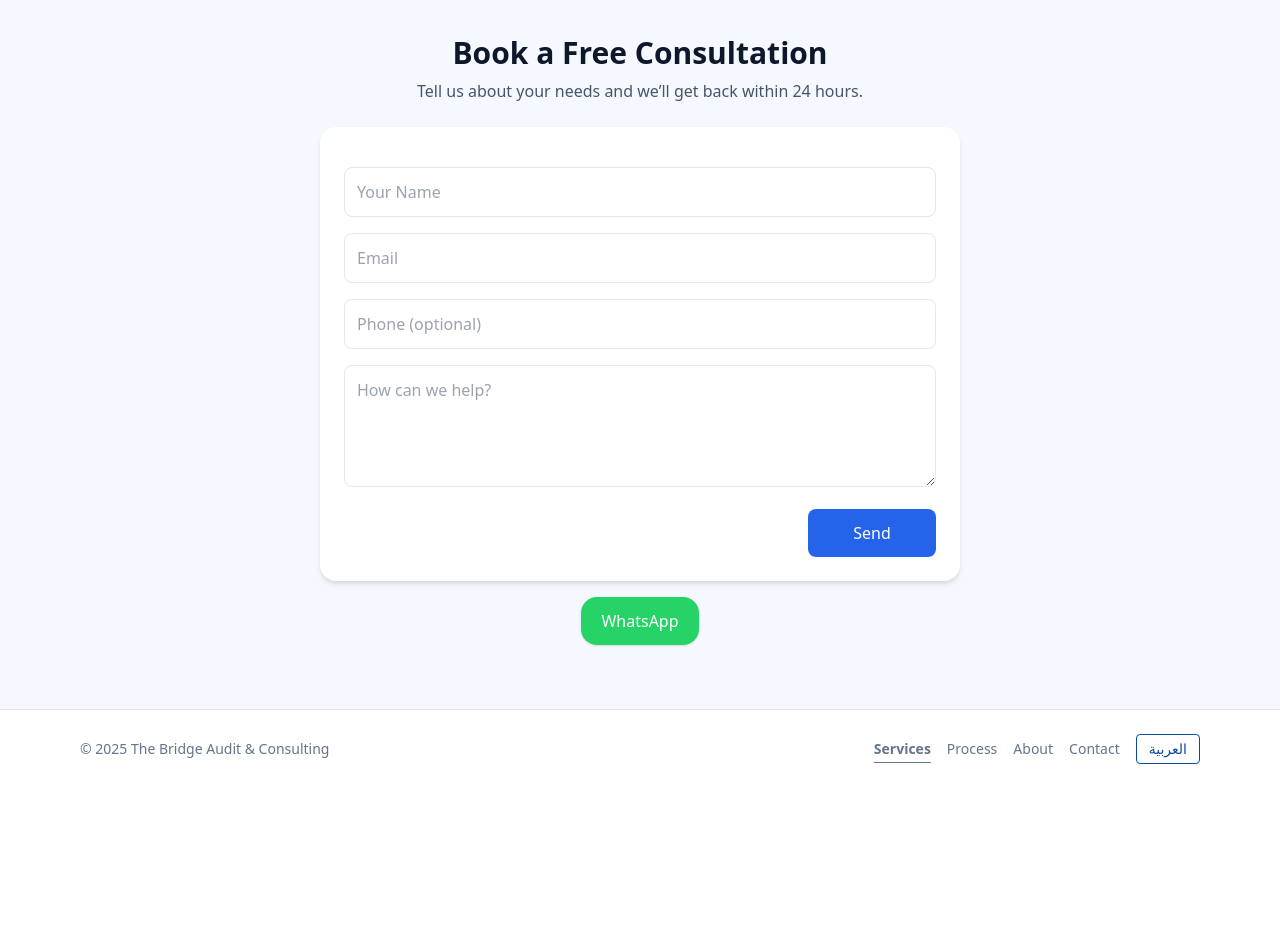
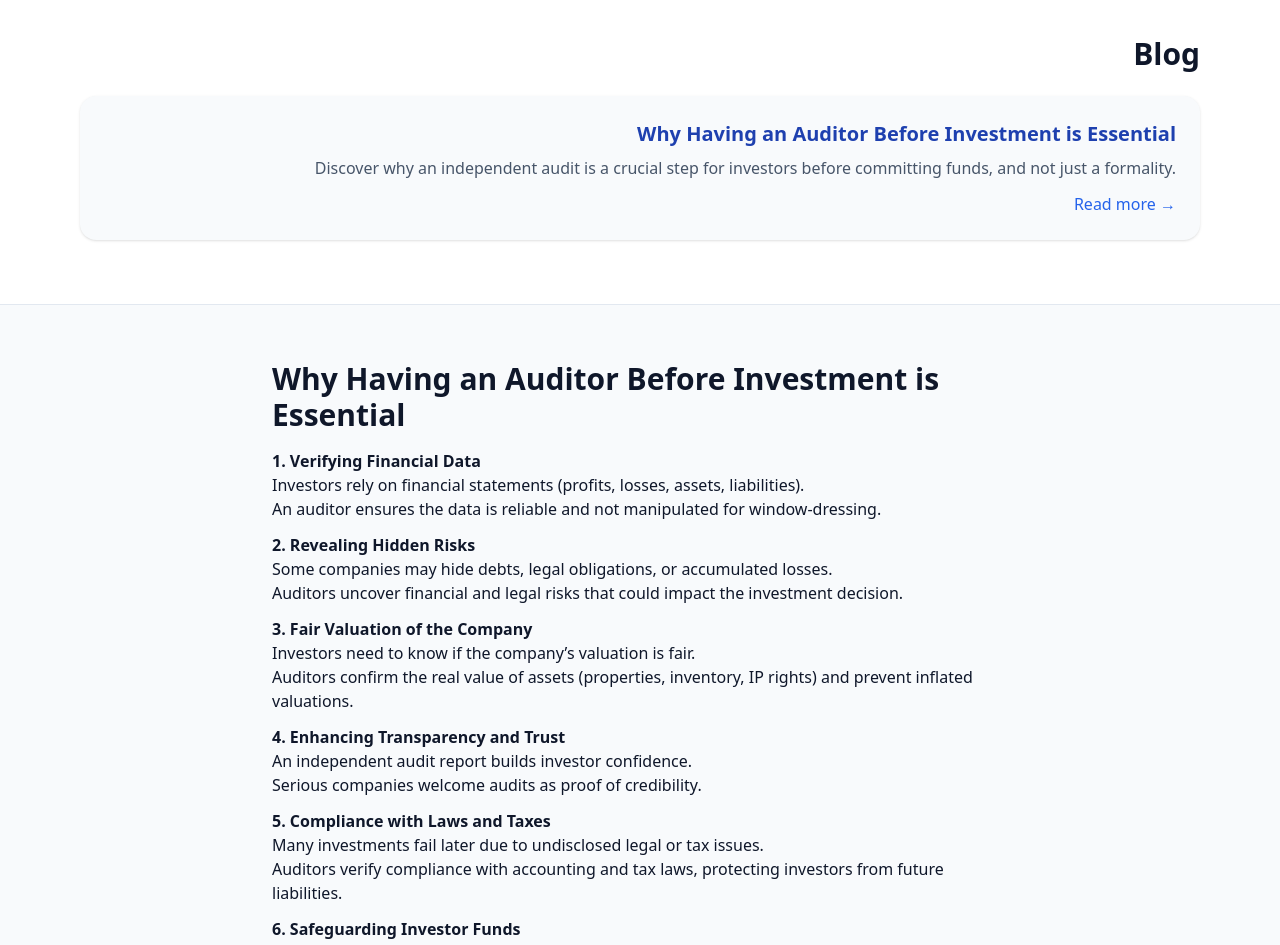
Before and after one commit to mrmohamadyusuf-debug/thebridge-vercel, a React (Vite) app: page / in a window 1280 px wide. Shown: the part 1580-2525 px from the top of the page. Before the commit the page ends 2368 px from the top, so only its background shows below. Built offline with nearby package versions, Linux system fonts and the light colour scheme.

Commit message:
Update App.jsx

```diff
--- a/src/App.jsx
+++ b/src/App.jsx
@@ -17,7 +17,7 @@ export default function App() {
   const dict = useMemo(() => ({
     en: {
       brandSmall: 'Audit & Consulting',
-      nav: { services: 'Services', process: 'Process', about: 'About', contact: 'Contact' },
+      nav: { services: 'Services', process: 'Process', about: 'About', blog: 'Blog', contact: 'Contact' },
       switch: 'العربية',
       hero: 'Audit & Consulting Services You Can Trust',
       desc: 'We help SMEs build confidence in their numbers with clear audits, practical advice and on-time delivery.',
@@ -25,9 +25,12 @@ export default function App() {
       servicesTitle: 'Our Services',
       processTitle: 'How We Work',
       aboutTitle: 'About The Bridge',
+      blogTitle: 'Blog',
       contactTitle: 'Book a Free Consultation',
       contactDesc: 'Tell us about your needs and we’ll get back within 24 hours.',
       whatsapp: 'WhatsApp',
+      readMore: 'Read more →',
+      backToList: 'Back to blog list ↑',
       form: {
         name: 'Your Name',
         email: 'Email',
@@ -41,7 +44,7 @@ export default function App() {
     },
     ar: {
       brandSmall: 'التدقيق والاستشارات',
-      nav: { services: 'الخدمات', process: 'آلية العمل', about: 'من نحن', contact: 'تواصل' },
+      nav: { services: 'الخدمات', process: 'آلية العمل', about: 'من نحن', blog: 'المقالات', contact: 'تواصل' },
       switch: 'EN',
       hero: 'خدمات تدقيق واستشارات مالية يمكنك الوثوق بها',
       desc: 'نساعد الشركات الصغيرة والمتوسطة على بناء الثقة في أرقامها من خلال تدقيق واضح وتوصيات عملية وتسليم في الوقت المحدد.',
@@ -49,9 +52,12 @@ export default function App() {
       servicesTitle: 'الخدمات',
       processTitle: 'آلية العمل',
       aboutTitle: 'من نحن',
+      blogTitle: 'المقالات',
       contactTitle: 'احجز استشارة مجانية',
       contactDesc: 'اذكر احتياجاتك وسنعاود التواصل خلال 24 ساعة.',
       whatsapp: 'واتساب',
+      readMore: 'اقرأ المزيد →',
+      backToList: 'عودة إلى قائمة المقالات ↑',
       form: {
         name: 'الاسم',
         email: 'البريد الإلكتروني',
@@ -85,6 +91,7 @@ const services = [
     { n: 4, en: 'Delivery', ar: 'التسليم' },
   ]
 
+  // === Blog Posts ===
   const posts = [
     {
       id: "post-1",
@@ -93,67 +100,65 @@ const services = [
       contentAr: (
         <>
           <p className="mb-3"><strong>1. التأكد من صحة البيانات المالية</strong><br/>
-        المستثمر يعتمد على القوائم المالية للشركة (الأرباح، الخسائر، الأصول، الالتزامات).
+          المستثمر يعتمد على القوائم المالية للشركة (الأرباح، الخسائر، الأصول، الالتزامات).<br/>
           مراجع الحسابات يضمن أن هذه البيانات موثوقة ودقيقة وليست مجرد أرقام معدّة للتجميل أو التضليل.</p>
 
           <p className="mb-3"><strong>2. الكشف عن المخاطر والمشاكل المخفية</strong><br/>
-        بعض الشركات قد تُخفي ديونًا أو التزامات قانونية أو خسائر مرحّلة.
+          بعض الشركات قد تُخفي ديونًا أو التزامات قانونية أو خسائر مرحّلة.<br/>
           المراجع يقوم بالفحص والتدقيق ليكشف أي مخاطر مالية أو قانونية قد تؤثر على قرار الاستثمار.</p>
 
           <p className="mb-3"><strong>3. تقدير القيمة العادلة للشركة</strong><br/>
-        المستثمر يحتاج أن يعرف: هل تقييم الشركة عادل أم مبالغ فيه؟
+          المستثمر يحتاج أن يعرف: هل تقييم الشركة عادل أم مبالغ فيه؟<br/>
           عبر المراجعة، يتم التحقق من الأصول الحقيقية للشركة (مثل العقارات، المخزون، حقوق الملكية الفكرية) وضمان أنها ليست مضخمة.</p>
 
           <p className="mb-3"><strong>4. تعزيز الشفافية والثقة</strong><br/>
-        وجود تقرير مراجعة محايد يعطي المستثمر ثقة أكبر في التعامل مع إدارة الشركة.
+          وجود تقرير مراجعة محايد يعطي المستثمر ثقة أكبر في التعامل مع إدارة الشركة.<br/>
           الشركات الجادة دائمًا ترحب بالمراجعة لأنها دليل على المصداقية والشفافية.</p>
 
           <p className="mb-3"><strong>5. التوافق مع القوانين والضرائب</strong><br/>
-        كثير من الاستثمارات تفشل لاحقًا بسبب مشاكل قانونية أو ضريبية لم تكن واضحة.
+          كثير من الاستثمارات تفشل لاحقًا بسبب مشاكل قانونية أو ضريبية لم تكن واضحة.<br/>
           المراجع يتأكد من أن الشركة ملتزمة بالقوانين المحاسبية والضريبية، مما يحمي المستثمر من تبعات مستقبلية.</p>
 
           <p className="mb-3"><strong>6. حماية أموال المستثمر</strong><br/>
-        وظيفة المراجع الأساسية أن يكون عينًا محايدة للمستثمر.
+          وظيفة المراجع الأساسية أن يكون عينًا محايدة للمستثمر.<br/>
           يضمن أن الأموال ستدخل في شركة لها أساس مالي قوي وليست على وشك الانهيار.</p>
         </>
       ),
-
-    // النسخة الإنجليزية (اختياري)
       titleEn: "Why Having an Auditor Before Investment is Essential",
       excerptEn: "Discover why an independent audit is a crucial step for investors before committing funds, and not just a formality.",
       contentEn: (
         <>
           <p className="mb-3"><strong>1. Verifying Financial Data</strong><br/>
-        Investors rely on financial statements (profits, losses, assets, liabilities).
+          Investors rely on financial statements (profits, losses, assets, liabilities).<br/>
           An auditor ensures the data is reliable and not manipulated for window-dressing.</p>
 
           <p className="mb-3"><strong>2. Revealing Hidden Risks</strong><br/>
-        Some companies may hide debts, legal obligations, or accumulated losses.
+          Some companies may hide debts, legal obligations, or accumulated losses.<br/>
           Auditors uncover financial and legal risks that could impact the investment decision.</p>
 
           <p className="mb-3"><strong>3. Fair Valuation of the Company</strong><br/>
-        Investors need to know if the company’s valuation is fair.
+          Investors need to know if the company’s valuation is fair.<br/>
           Auditors confirm the real value of assets (properties, inventory, IP rights) and prevent inflated valuations.</p>
 
           <p className="mb-3"><strong>4. Enhancing Transparency and Trust</strong><br/>
-        An independent audit report builds investor confidence.
+          An independent audit report builds investor confidence.<br/>
           Serious companies welcome audits as proof of credibility.</p>
 
           <p className="mb-3"><strong>5. Compliance with Laws and Taxes</strong><br/>
-        Many investments fail later due to undisclosed legal or tax issues.
+          Many investments fail later due to undisclosed legal or tax issues.<br/>
           Auditors verify compliance with accounting and tax laws, protecting investors from future liabilities.</p>
 
           <p className="mb-3"><strong>6. Safeguarding Investor Funds</strong><br/>
-        The auditor acts as the investor’s neutral eye.
+          The auditor acts as the investor’s neutral eye.<br/>
           Ensuring the investment goes into a financially sound company, not one on the verge of collapse.</p>
         </>
       ),
     },
-];
+  ]
 
-  // Scrollspy
+  // Scrollspy: أضفنا blog
   useEffect(() => {
-    const ids = ['services', 'process', 'about', 'contact']
+    const ids = ['services', 'process', 'about', 'blog', 'contact']
     const sections = ids.map(id => document.getElementById(id)).filter(Boolean)
     if (!('IntersectionObserver' in window) || sections.length === 0) return
     const observer = new IntersectionObserver(
@@ -224,7 +229,6 @@ const services = [
       >
         <div className="mx-auto max-w-6xl px-4 py-3 flex items-center justify-between">
           <a href="#top" className="flex items-center gap-3">
-            {/* اللوجو من public */}
             <img
               src="/logo.png"
               alt="The Bridge Logo"
@@ -265,6 +269,10 @@ const services = [
             <a href="#about" className={navClass('about')} style={{ color: scrolled ? '#E6EEFF' : undefined }}>
               {dict[lang].nav.about}
             </a>
+            {/* NEW: Blog link */}
+            <a href="#blog" className={navClass('blog')} style={{ color: scrolled ? '#E6EEFF' : undefined }}>
+              {dict[lang].nav.blog}
+            </a>
             <a href="#contact" className={navClass('contact')} style={{ color: scrolled ? '#E6EEFF' : undefined }}>
               {dict[lang].nav.contact}
             </a>
@@ -282,7 +290,7 @@ const services = [
           </nav>
 
           <a
-            href="#contact"
+            href="#services"
             className="rounded-2xl px-4 py-2 text-white text-sm font-medium shadow transition-colors"
             style={{ backgroundColor: scrolled ? PRIMARY_DARK : PRIMARY }}
             onMouseOver={(e)=> e.currentTarget.style.backgroundColor = PRIMARY_DARK}
@@ -346,6 +354,52 @@ const services = [
             ? 'At The Bridge, we provide simplified and effective audit and consulting solutions tailored for startups and small businesses. We ensure competitive pricing without compromising quality, delivering accurate reports and practical recommendations that help our clients build trust and make better decisions.'
             : 'نحن في The Bridge نوفر حلول تدقيق واستشارات مالية مبسطة وفعّالة، موجهة خصيصًا للشركات الناشئة والصغيرة. نضمن لعملائنا أسعارًا مناسبة دون المساس بالجودة، مع تقديم تقارير دقيقة وتوصيات عملية تساعدهم على بناء الثقة في أعمالهم واتخاذ قرارات أفضل.'}
         </p>
+      </section>
+
+      {/* BLOG LIST */}
+      <section id="blog" className="py-16 bg-white border-t border-slate-200 text-right scroll-mt-24">
+        <div className="mx-auto max-w-6xl px-4">
+          <h2 className="text-2xl md:text-3xl font-bold mb-6">{lang === 'ar' ? 'المقالات' : 'Blog'}</h2>
+
+          <div className="space-y-6">
+            {posts.map((p) => (
+              <article key={p.id} className="p-6 bg-slate-50 rounded-2xl shadow hover:shadow-md transition">
+                <h3 className="text-xl font-semibold text-blue-800 mb-2">
+                  {lang === 'ar' ? p.titleAr : p.titleEn}
+                </h3>
+                <p className="text-slate-600 mb-3">
+                  {lang === 'ar' ? p.excerptAr : p.excerptEn}
+                </p>
+                <a href={`#${p.id}`} className="text-blue-600 hover:underline">
+                  {lang === 'ar' ? dict[lang].readMore : dict[lang].readMore}
+                </a>
+              </article>
+            ))}
+          </div>
+        </div>
+      </section>
+
+      {/* BLOG POSTS CONTENT */}
+      <section className="py-14 bg-slate-50 border-t border-slate-200">
+        <div className="mx-auto max-w-3xl px-4">
+          {posts.map((p) => (
+            <article key={p.id} id={p.id} className="mb-12 scroll-mt-24">
+              <h2 className="text-2xl md:text-3xl font-bold text-slate-900">
+                {lang === 'ar' ? p.titleAr : p.titleEn}
+              </h2>
+
+              <div className="prose prose-slate max-w-none mt-4">
+                {lang === 'ar' ? p.contentAr : p.contentEn}
+              </div>
+
+              <div className={`mt-6 ${rtl ? 'text-left' : 'text-right'}`}>
+                <a href="#blog" className="text-blue-600 hover:underline">
+                  {lang === 'ar' ? dict[lang].backToList : dict[lang].backToList}
+                </a>
+              </div>
+            </article>
+          ))}
+        </div>
       </section>
 
       {/* CONTACT */}
@@ -441,6 +495,7 @@ const services = [
             <a href="#services" className={navClass('services')}>{dict[lang].nav.services}</a>
             <a href="#process" className={navClass('process')}>{dict[lang].nav.process}</a>
             <a href="#about" className={navClass('about')}>{dict[lang].nav.about}</a>
+            <a href="#blog" className={navClass('blog')}>{dict[lang].nav.blog}</a>
             <a href="#contact" className={navClass('contact')}>{dict[lang].nav.contact}</a>
             <button onClick={() => setLang(lang === 'en' ? 'ar' : 'en')} className="px-3 py-1 rounded border" style={{ borderColor: '#0B4CA1', color: '#0B4CA1' }}>
               {dict[lang].switch}
```
Lines whose indentation alone changed are shown as unchanged.
